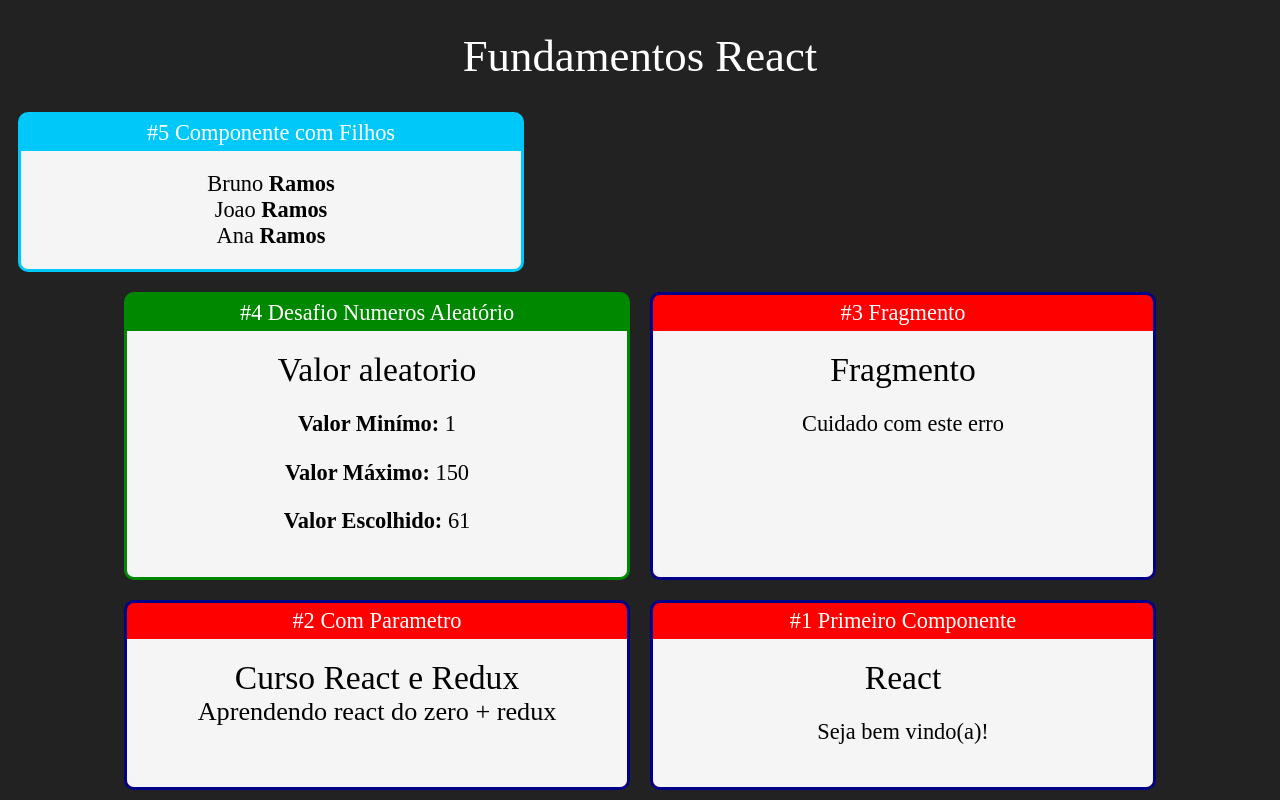
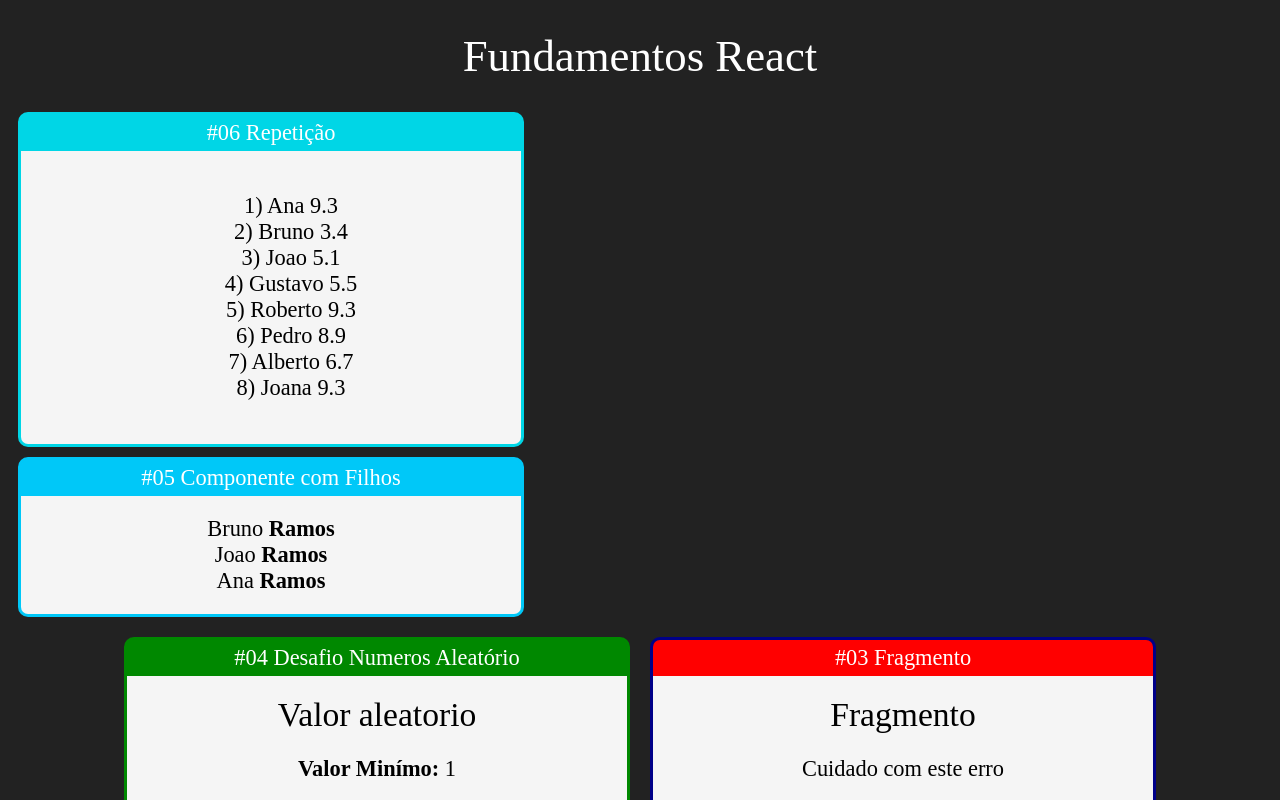
Before and after one commit to bruno-ramosb/react-redux, a React (Create React App) app in the folder fundamentos-react/: page / in a window 1280 px wide. Shown: the top 800 px of the page. Built offline with nearby package versions, Linux system fonts and the light colour scheme.

Commit message:
repetição

```diff
--- a/fundamentos-react/src/App.jsx
+++ b/fundamentos-react/src/App.jsx
@@ -1,6 +1,7 @@
 import "./App.css";
 import React from "react";
 
+import ListaAlunos from "./repeticao/ListaAlunos";
 import FamiliaMembro from "./components/basics/FamiliaMembro";
 import Familia from "./components/basics/Familia";
 import Card from "./components/layout/Card";
@@ -13,7 +14,12 @@ export default _ =>
     <div className="App">
         <h1>Fundamentos React</h1>
 
-        <Card titulo="#5 Componente com Filhos " color="#00C8F8">
+
+        <Card titulo="#06 Repetição" color="#00D6E6">
+                <ListaAlunos></ListaAlunos>
+            </Card>
+
+        <Card titulo="#05 Componente com Filhos" color="#00C8F8">
             <Familia sobrenome="Ramos">
                 <FamiliaMembro nome="Bruno" />
                 <FamiliaMembro nome="Joao" />
@@ -22,22 +28,22 @@ export default _ =>
         </Card>
 
         <div className="Cards">
-            <Card titulo="#4 Desafio Numeros Aleatório" color="#080">
+            <Card titulo="#04 Desafio Numeros Aleatório" color="#080">
                 <Aleatorio min={1} max={150} ></Aleatorio>
             </Card>
 
-            <Card titulo="#3 Fragmento">
+            <Card titulo="#03 Fragmento">
                 <Fragmento></Fragmento>
             </Card>
 
-            <Card titulo="#2 Com Parametro">
+            <Card titulo="#02 Com Parametro">
                 <ComParametro
                     titulo="Curso React e Redux"
                     subtitulo="Aprendendo react do zero + redux">
                 </ComParametro>
             </Card>
 
-            <Card titulo="#1 Primeiro Componente">
+            <Card titulo="#01 Primeiro Componente">
                 <Primeiro></Primeiro>
             </Card>
         </div>
--- /dev/null
+++ b/fundamentos-react/src/data/aluno.js
@@ -0,0 +1,10 @@
+export default [
+    {id: 1, nome: 'Ana', nota: 9.3},
+    {id: 2, nome: 'Bruno', nota: 3.4},
+    {id: 3, nome: 'Joao', nota: 5.1},
+    {id: 4, nome: 'Gustavo', nota: 5.5},
+    {id: 5, nome: 'Roberto', nota: 9.3},
+    {id: 6, nome: 'Pedro', nota: 8.9},
+    {id: 7, nome: 'Alberto', nota: 6.7},
+    {id: 8, nome: 'Joana', nota: 9.3},
+]
--- /dev/null
+++ b/fundamentos-react/src/repeticao/ListaAlunos.jsx
@@ -0,0 +1,17 @@
+import React from 'react'
+import alunos from '../data/aluno'
+
+export default props => {
+    const alunosLi = alunos.map(aluno => {
+        return (<li key={aluno.id}>
+            {aluno.id}) {aluno.nome} {aluno.nota}
+            </li>)
+    })
+    return (
+        <div>
+            <ul style={{listStyle:'none'}}>
+              {alunosLi}
+            </ul>
+        </div>
+    )
+}
```
